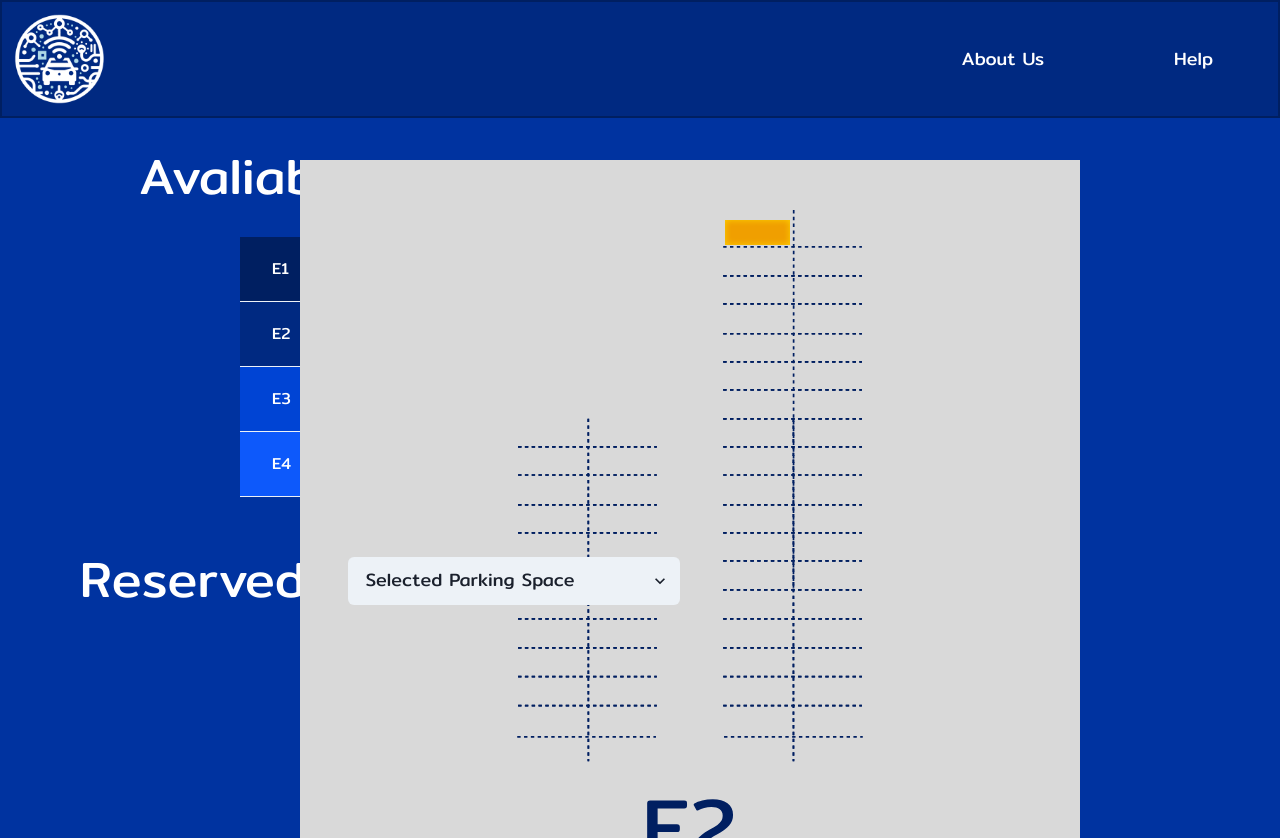
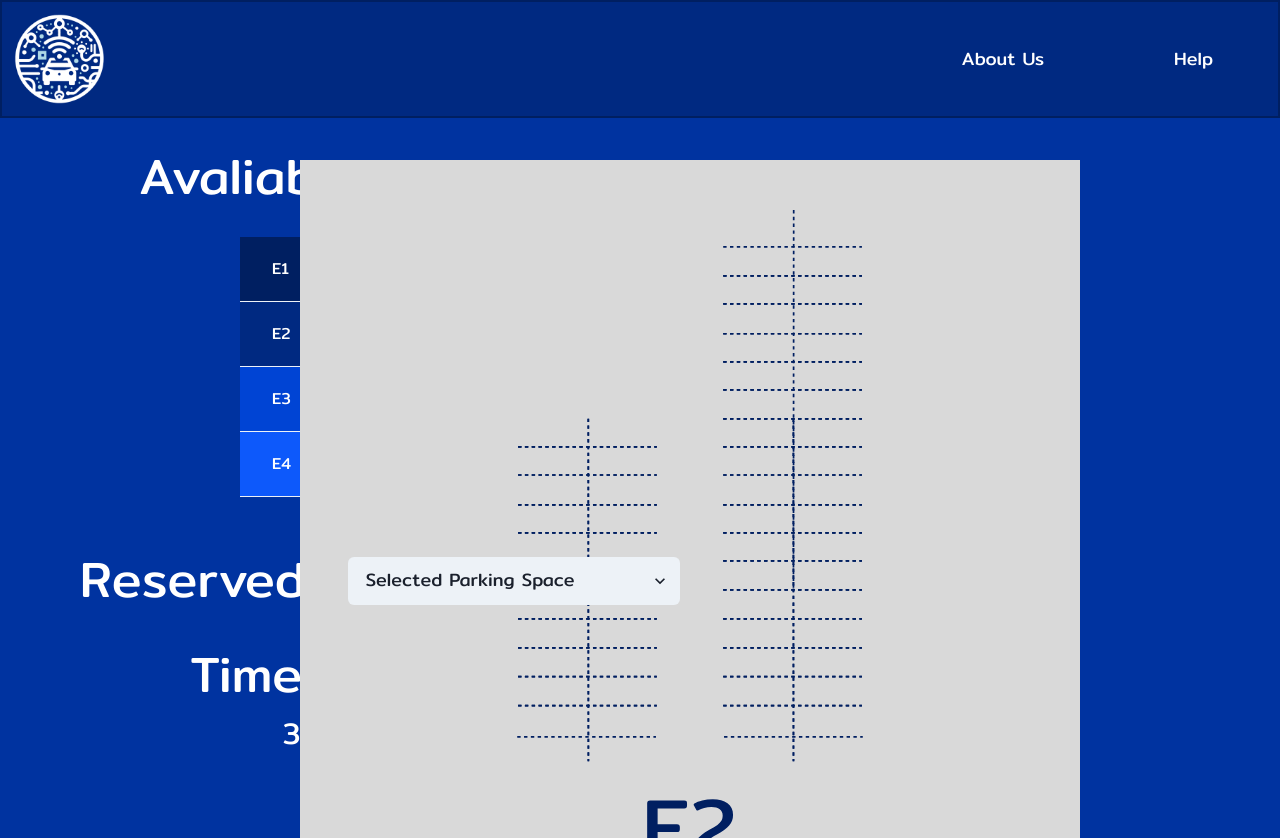
Before and after one commit to Kirill-Makienko-Tkachenko/FRONT-ParkInTec, a React (Vite) app: page /dashboard in a window 1280 px wide. Built offline with nearby package versions, Linux system fonts and the light colour scheme.

Commit message:
mas magia negra

```diff
--- a/src/ui/Pages/DashboardPage.jsx
+++ b/src/ui/Pages/DashboardPage.jsx
@@ -20,32 +20,7 @@ import {
 import ParkingSpace from "../components/ParkingSpace";
 
 function Dashboard() {
-  const [selectedValue, setSelectedValue] = useState(0);
 
-  const handleSelectChange = (event) => {
-    setSelectedValue(event.target.value);
-    console.log(selectedValue);
-  };
-
-  const [selectedSpaceNumber, setSelectedSpaceNumber] = useState(null);
-  const [startTime, setStartTime] = useState(null);
-  const [elapsedTime, setElapsedTime] = useState(0);
-
-  useEffect(() => {
-    let interval;
-    if (startTime) {
-      interval = setInterval(() => {
-        setElapsedTime(Math.floor((Date.now() - startTime) / 1000)); // Update every second
-      }, 1000);
-    }
-
-    return () => clearInterval(interval); // Clear interval on unmount
-  }, [startTime]);
-
-  const handleSpaceSelect = (number) => {
-    setSelectedSpaceNumber(number);
-    setStartTime(Date.now()); // Start the timer
-  };
 
   return (
     <>
@@ -100,7 +75,7 @@ function Dashboard() {
         </Box>
         <br />
 
-        <ParkingSpace id={selectedValue} onSelect={handleSpaceSelect}/>
+        <ParkingSpace/>
 
 
       </Box>
--- a/src/ui/components/ParkingSpace.jsx
+++ b/src/ui/components/ParkingSpace.jsx
@@ -114,7 +114,7 @@ const handleSpaceClick = (col, index) => {
 
   let spaceNumber;
   if (col === "firstCol") {
-    spaceNumber = index * 1;
+    spaceNumber = index;
   } else if (col === "secondCol") {
     spaceNumber = index + 19;
   } else if (col === "thirdCol") {
@@ -123,11 +123,14 @@ const handleSpaceClick = (col, index) => {
     spaceNumber = (index - 7) + 40;
   }
 
-  setNumberSpace(spaceNumber);
+  setSelectedSpaceNumber(spaceNumber); // Update the selected space number for the Select box
 
   const isSelected = selectedSpace?.col === col && selectedSpace?.index === index;
   setSelectedSpace(isSelected ? null : { col, index });
+  startCountdown();
 };
+
+
 
   const [selectedSpaces, setSelectedSpaces] = useState({
     firstCol: new Array(19).fill(false),
@@ -135,6 +138,70 @@ const handleSpaceClick = (col, index) => {
     thirdCol: new Array(12).fill(false),
     fourthCol: new Array(12).fill(false),
   });
+
+  const [selectedSpaceNumber, setSelectedSpaceNumber] = useState(null);
+
+
+  const handleSelectChange = (event) => {
+    const spaceNumber = parseInt(event.target.value, 10) - 1;
+    setSelectedSpaceNumber(spaceNumber);
+    // Logic to visually select the space based on the dropdown
+    // Assuming space numbers start from 0
+    // You might need to adjust this logic based on your space numbering and layout
+    let col, index;
+    if (spaceNumber < 19) {
+      col = "firstCol";
+      index = spaceNumber;
+    } else if (spaceNumber < 38) {
+      col = "secondCol";
+      index = spaceNumber - 19;
+    } else if (spaceNumber < 50) {
+      col = "thirdCol";
+      console.log(spaceNumber);
+      index = (spaceNumber-10) - 28;
+    } else {
+      col = "fourthCol";
+      index = (spaceNumber-10) - 40;
+    }
+    setSelectedSpace({ col, index });
+    startCountdown();
+  };
+
+
+  const countdownDuration = 3 * 60; // 3 minutes in seconds
+  const [timer, setTimer] = useState(null);
+  const [remainingTime, setRemainingTime] = useState(countdownDuration);
+
+  // Function to start the countdown timer
+  const startCountdown = () => {
+    if (timer) {
+      clearInterval(timer); // Clear any existing timer
+    }
+    setRemainingTime(countdownDuration);
+    const newTimer = setInterval(() => {
+      setRemainingTime((prevTime) => {
+        if (prevTime <= 1) {
+          clearInterval(newTimer); // Clear timer when it reaches zero
+          resetSelection(); // Reset selection
+          return countdownDuration;
+        }
+        return prevTime - 1;
+      });
+    }, 1000);
+    setTimer(newTimer);
+  };
+
+  const resetSelection = () => {
+    setSelectedSpace(null);
+    setSelectedSpaceNumber(null);
+    setNumberSpace(null);
+    setRemainingTime(countdownDuration);
+    if (timer) {
+      clearInterval(timer);
+    }
+  };
+
+
 
   return (
     <>
@@ -238,6 +305,8 @@ const handleSpaceClick = (col, index) => {
       Reserved:
     </Text>
     <Select
+      value={selectedSpaceNumber !== null ? selectedSpaceNumber + 1 : ""}
+      onChange={handleSelectChange}
 
       placeholder="Selected Parking Space"
       size="lg"
@@ -245,13 +314,35 @@ const handleSpaceClick = (col, index) => {
       paddingStart={8}
       variant="filled"
     >
-      {[...Array(44).keys()].map((num) => (
+      {[...Array(62).keys()].map((num) => (
         <option key={num + 1} value={num + 1}>
           {num + 1}
         </option>
       ))}
     </Select>
   </Flex>
+  <Flex
+          align="center"
+          justify="center"
+          marginStart={20}
+          maxW={600}
+          direction={"column"}
+        >
+          <Text
+            fontSize={50}
+            textAlign="center"
+            pt={5}
+            color="white"
+            fontFamily="theme.fonts.body"
+            fontWeight="bold"
+          >
+            Time remaining:
+          </Text>
+          <Text fontSize={30} color="white">
+          {Math.floor(remainingTime / 60)}:{String(remainingTime % 60).padStart(2, '0')} minutes
+        </Text>
+
+        </Flex>
   </>
   );
 };
```
Also changed, not shown: src/ui/misc/manifestoComunista.txt.
